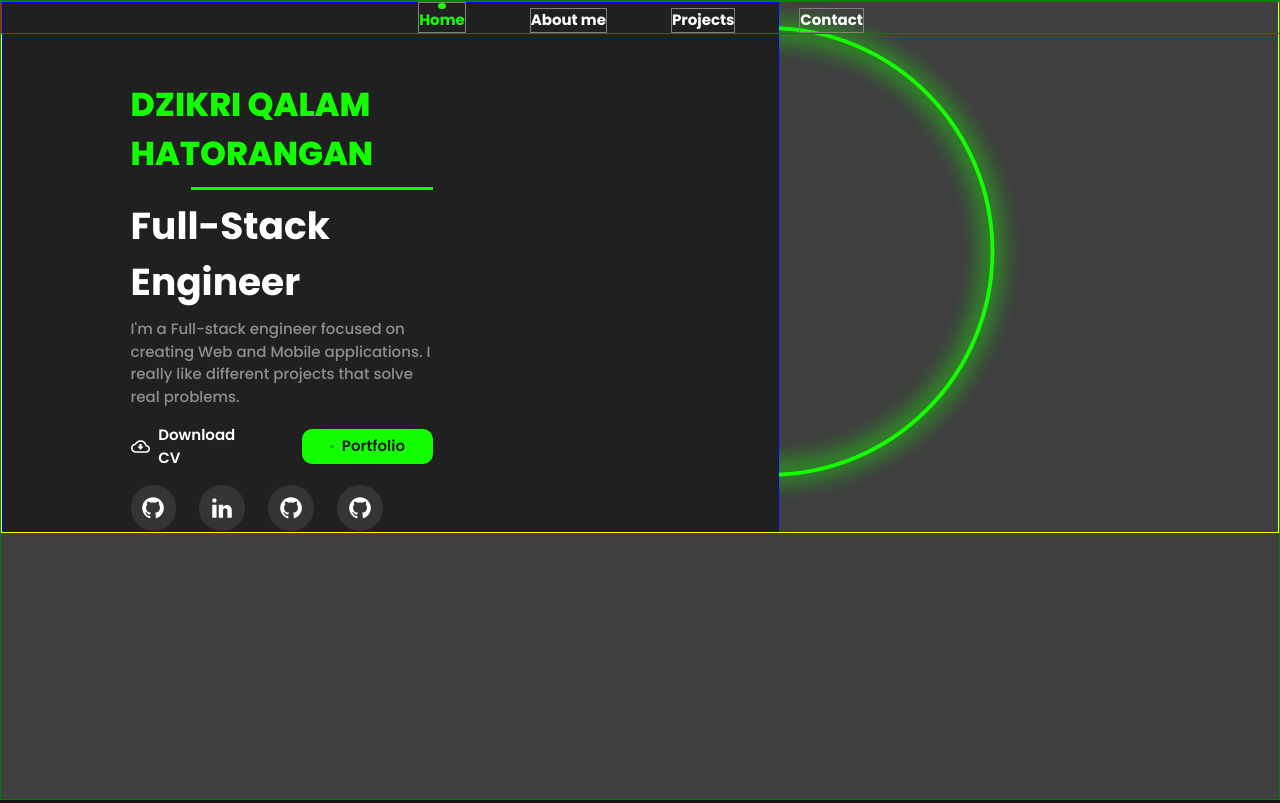
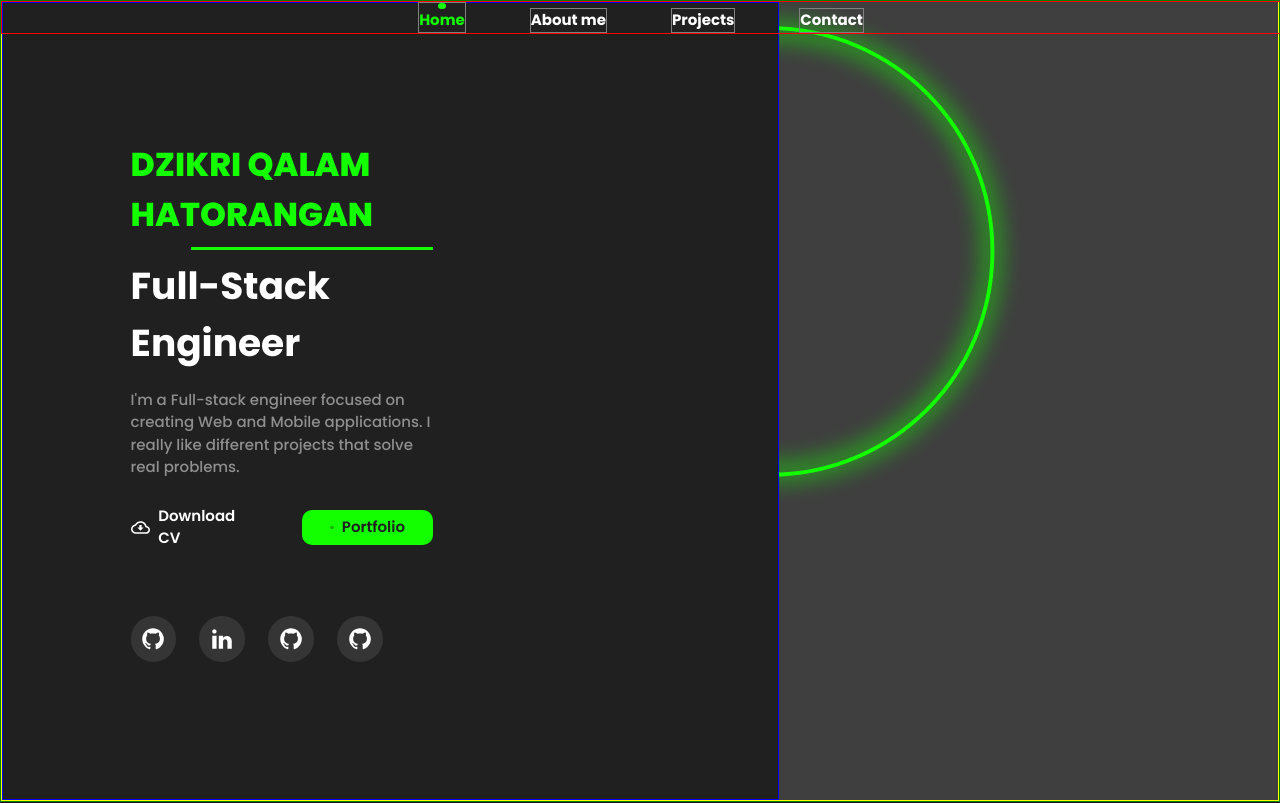
Before and after one commit to dzikriqalampacil/personal-website, a Next.js app: page / in a window 1280 px wide. Shown: the top 803 px of the page. Built offline with nearby package versions, Linux system fonts and the light colour scheme.

Commit message:
feat: update hero

```diff
--- a/ui/component/Footer/index.jsx
+++ b/ui/component/Footer/index.jsx
@@ -3,7 +3,7 @@ import { Flex, Text } from '@chakra-ui/react'
 
 function Footer() {
     return (
-        <Flex justify={'center'} align='center' py='36px' bg='#202020'>
+        <Flex justify={'center'} align='center' py='28px' bg='#202020'>
             <Text color='#8F8F8F'>
                 © 2022 Dzikri Qalam. All rights reserved.
             </Text>
--- a/ui/component/Hero/index.jsx
+++ b/ui/component/Hero/index.jsx
@@ -22,10 +22,10 @@ function GreenButton() {
 
 function Hero() {
     return (
-        <Box bg={'brand.blackless'} h='100vh' border='1px' borderColor='green' >
+        <Box bg={'brand.blackless'} minH='100vh' border='1px solid green' >
             <Navbar />
-            <Flex border='1px' borderColor='yellow'>
-                <VStack border='1px' borderColor='blue' alignItems={'flex-start'} width='68%' bg='brand.black' pl={'10%'} pr='27%' pt='6%' zIndex={'2'}>
+            <Flex border='1px solid yellow' minH='100vh'>
+                <VStack border='1px' borderColor='blue' alignItems={'flex-start'} justify='center' width='68%' bg='brand.black' pl={'10%'} pr='27%' zIndex={'2'}>
                     <Text color="brand.green" fontWeight={'800'} fontSize='33px'>
                         DZIKRI QALAM HATORANGAN
                     </Text>
@@ -33,7 +33,7 @@ function Hero() {
                     <Text color='brand.white' fontWeight={'700'} fontSize='37.5px' >
                         Full-Stack Engineer
                     </Text>
-                    <Text color='#8F8F8F' fontWeight={'500'} fontSize='15px'>
+                    <Text color='#8F8F8F' fontWeight={'500'} fontSize='15px' py='10px'>
                         I'm a Full-stack engineer focused on creating Web and Mobile applications. I really like different projects that solve real problems.
                     </Text>
                     <HStack spacing='66px' >
@@ -43,7 +43,7 @@ function Hero() {
                         </HStack>
                         <GreenButton />
                     </HStack>
-                    <HStack spacing='23px'>
+                    <HStack spacing='23px' pt='50px'>
                         <Socmed image={'/assets/socmed/github.svg'} />
                         <Socmed image={'/assets/socmed/linkedIn.svg'} />
                         <Socmed image={'/assets/socmed/github.svg'} />
```
